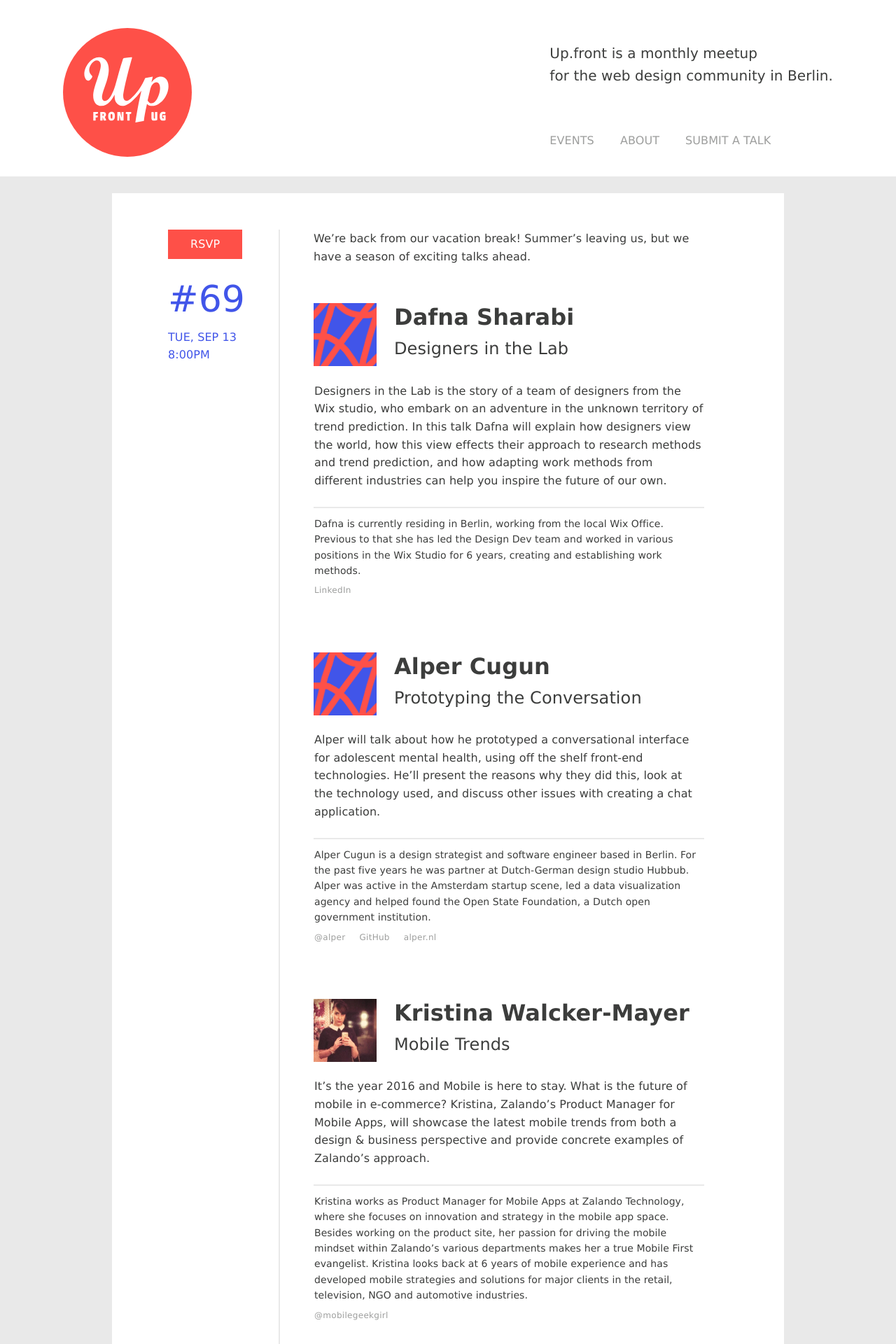
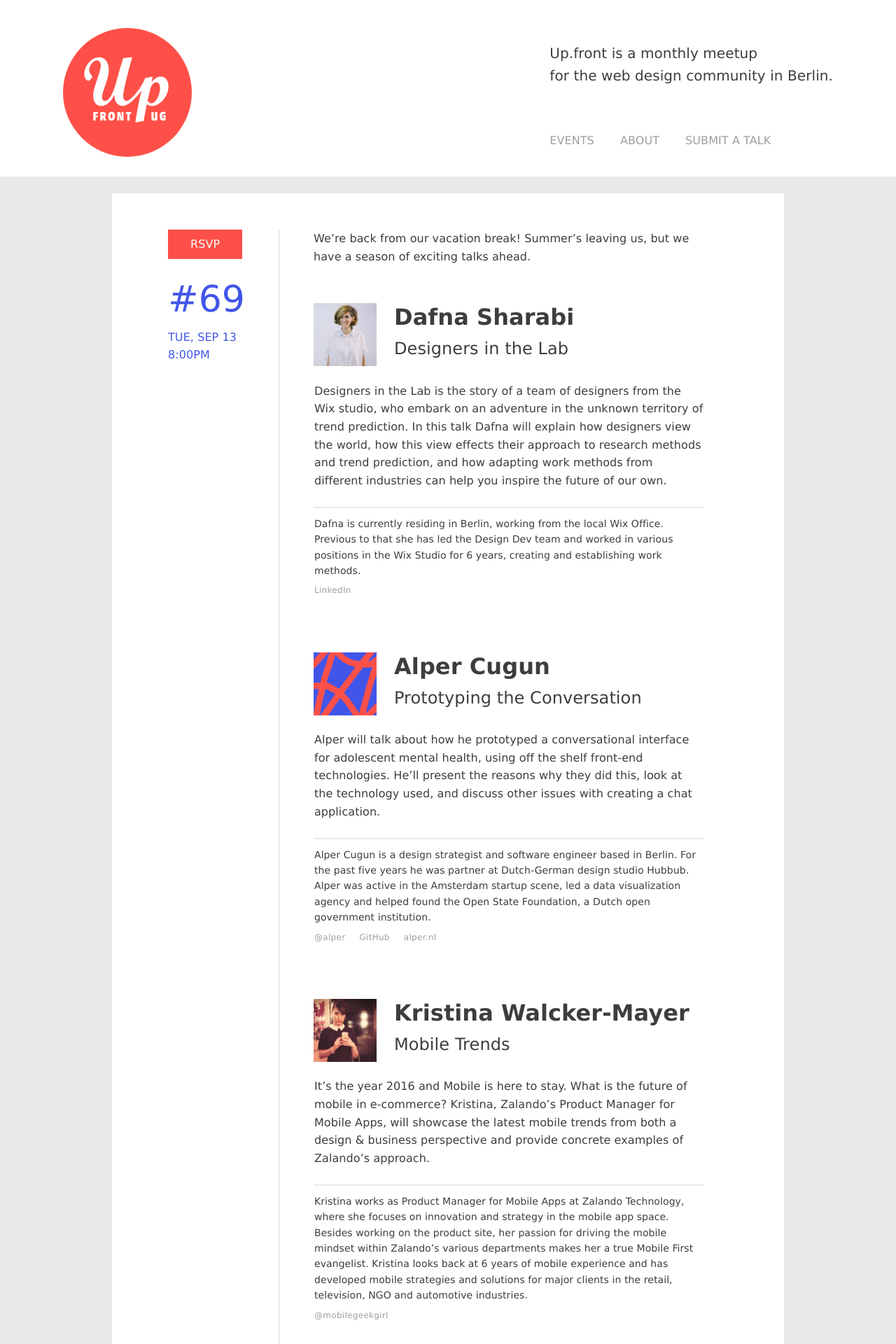
Before and after one commit to upfrontug/upfrontug.github.io, a Jekyll site: the page built from _posts/2016-09-13-meetup.html, in a window 1280 px wide. Shown: the top 1920 px of the page at 70% size. Built offline with Jekyll 4.4.1, drawn with Linux system fonts in a browser that asks for light colours; a script that is not in the unit is left out.

Commit message:
add dafna's pic

```diff
--- a/_posts/2016-09-13-meetup.html
+++ b/_posts/2016-09-13-meetup.html
@@ -6,7 +6,7 @@
   talks:
     - name: 'Dafna Sharabi'
       title: 'Designers in the Lab'
-      picture:
+      picture: 'dafna-sharabi.jpg'
       desc: 'Designers in the Lab is the story of a team of designers from the Wix studio, who embark on an adventure in the unknown territory of trend prediction. In this talk Dafna will explain how designers view the world, how this view effects their approach to research methods and trend prediction, and how adapting work methods from different industries can help you inspire the future of our own.'
       bio: 'Dafna is currently residing in Berlin, working from the local Wix Office. Previous to that she has led the Design Dev team and worked in various positions in the Wix Studio for 6 years, creating and establishing work methods.'
       links:
```
Also changed, not shown: images/talks/dafna-sharabi.jpg (added).
